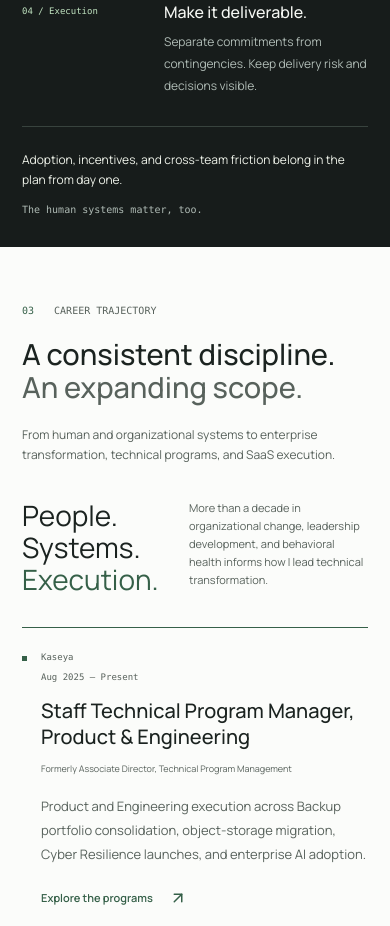
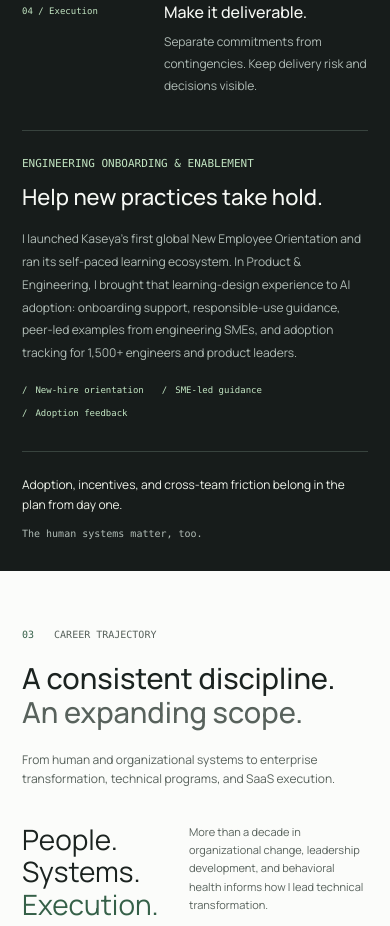
Before and after one commit to caliendohomes-rgb/RC.Portfolio.Site, a website: page index.html in a window 390 px wide. Shown: the part 5736-6662 px from the top of the page. Drawn offline with Linux system fonts and the light colour scheme.

Commit message:
Add engineering onboarding context to portfolio

```diff
--- a/index.html
+++ b/index.html
@@ -678,6 +678,27 @@
               </p>
             </li>
           </ol>
+          <div class="onboarding-bridge" aria-labelledby="onboarding-title">
+            <div>
+              <p class="eyebrow">Engineering onboarding &amp; enablement</p>
+              <h3 id="onboarding-title">Help new practices take hold.</h3>
+            </div>
+            <div class="onboarding-copy">
+              <p>
+                I launched Kaseya's first global New Employee Orientation and
+                ran its self-paced learning ecosystem. In Product &amp;
+                Engineering, I brought that learning-design experience to AI
+                adoption: onboarding support, responsible-use guidance, peer-led
+                examples from engineering SMEs, and adoption tracking for
+                1,500+ engineers and product leaders.
+              </p>
+              <ul class="onboarding-signals" aria-label="Onboarding experience">
+                <li>New-hire orientation</li>
+                <li>SME-led guidance</li>
+                <li>Adoption feedback</li>
+              </ul>
+            </div>
+          </div>
           <div class="operating-close">
             <p>
               Adoption, incentives, and cross-team friction belong in the plan
@@ -798,6 +819,10 @@
                   knowledge. These early AI governance programs prepared the
                   workforce for the enterprise AI rollout that followed.
                 </p>
+                <p>
+                  Administered the learning system and built 30-60-90 development
+                  plans, using learner data to improve programs.
+                </p>
               </details>
             </article>
             <article class="career-role">
@@ -899,6 +924,13 @@
               <dd>
                 Claude Code, Codex, GitHub Copilot, Cursor, Lovable, M365
                 Copilot, MCP
+              </dd>
+            </div>
+            <div>
+              <dt>Onboarding systems</dt>
+              <dd>
+                Global new-hire orientation, role-based learning, LMS
+                administration, 30-60-90 plans, engineering SME-led AI guidance
               </dd>
             </div>
             <div>
--- a/styles.css
+++ b/styles.css
@@ -981,6 +981,37 @@ details[open] > summary .icon-plus {
   font-size: 13px;
   line-height: 1.85;
 }
+.onboarding-bridge {
+  display: grid;
+  grid-template-columns: 1fr 1.5fr;
+  gap: 90px;
+  margin-top: 55px;
+  padding-top: 28px;
+  border-top: 1px solid var(--dark-line);
+}
+.onboarding-bridge h3 {
+  font-size: 24px;
+  margin-top: 17px;
+}
+.onboarding-copy p {
+  max-width: 610px;
+  font-size: 13px;
+  line-height: 1.9;
+}
+.onboarding-signals {
+  display: flex;
+  flex-wrap: wrap;
+  gap: 10px 25px;
+  list-style: none;
+  margin-top: 18px;
+  color: var(--accent);
+  font-family: var(--mono);
+  font-size: 10px;
+}
+.onboarding-signals li::before {
+  content: "/";
+  margin-right: 8px;
+}
 .operating-close {
   display: flex;
   justify-content: space-between;
@@ -1508,6 +1539,9 @@ details[open] > summary .icon-plus {
     align-items: start;
     gap: 12px;
   }
+  .onboarding-bridge {
+    gap: 40px;
+  }
   .career-layout {
     grid-template-columns: 0.8fr 1.6fr;
     gap: 42px;
@@ -1871,6 +1905,23 @@ details[open] > summary .icon-plus {
   .operating-close {
     margin-top: 30px;
     padding-top: 23px;
+  }
+  .onboarding-bridge {
+    grid-template-columns: 1fr;
+    gap: 18px;
+    margin-top: 34px;
+    padding-top: 25px;
+  }
+  .onboarding-bridge h3 {
+    font-size: 22px;
+    margin-top: 12px;
+  }
+  .onboarding-copy p {
+    font-size: 12px;
+  }
+  .onboarding-signals {
+    gap: 8px 18px;
+    font-size: 9px;
   }
   .operating-close p {
     font-size: 12px;
```
Also changed, not shown: QA.md (+4 -0 lines), scripts/qa.mjs (+15 -0 lines), README.md.
